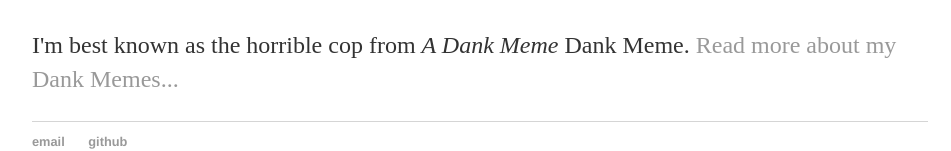
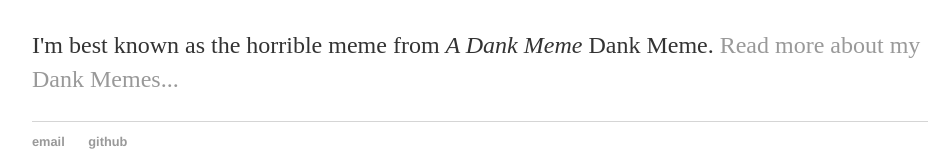
Before and after one commit to andrewmay16/andrewmay16.github.io, a plain HTML site: page index.html in a window 1280 px wide. Shown: the part 168-319 px from the top of the page, without its empty margins (160-1111 px from the left). Drawn offline with Linux system fonts and the light colour scheme.

Commit message:
Update index.html

```diff
--- a/index.html
+++ b/index.html
@@ -17,7 +17,7 @@
 		<div class="container">
     		<div class="blurb">
         		<h1>Hi there, I'm Dank Memes!</h1>
-				<p>I'm best known as the horrible cop from <em>A Dank Meme</em> Dank Meme. <a href="https://imgur.com/gtZJJ1x">Read more about my Dank Memes...</a></p>
+				<p>I'm best known as the horrible meme from <em>A Dank Meme</em> Dank Meme. <a href="https://imgur.com/gtZJJ1x">Read more about my Dank Memes...</a></p>
     		</div><!-- /.blurb -->
 		</div><!-- /.container -->
 		<footer>
```
